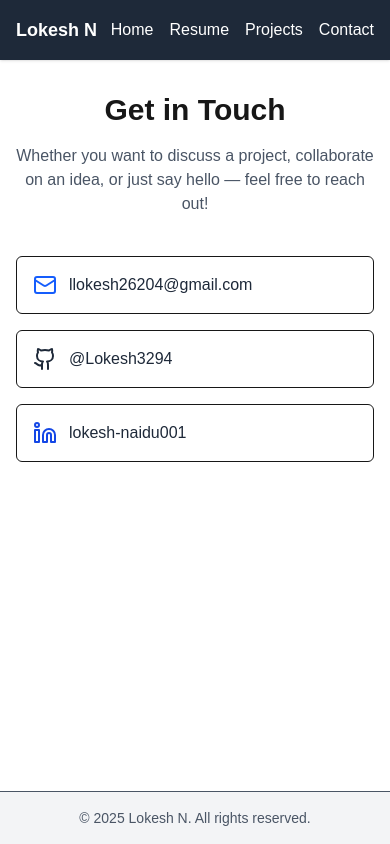
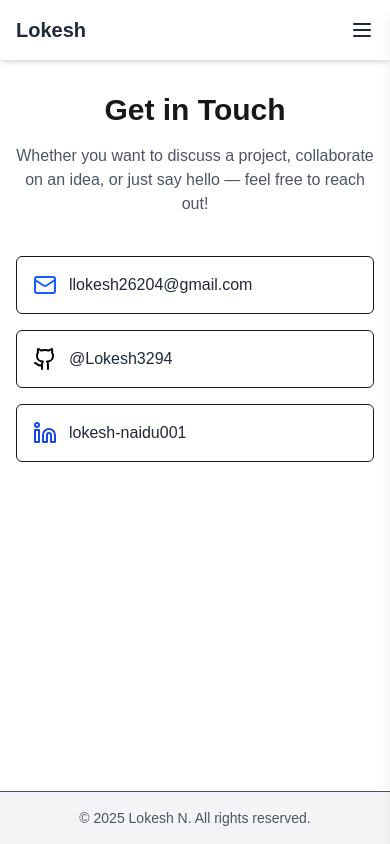
Before and after one commit to Lokesh3294/my-portfolio, a Next.js app: page /contact in a window 390 px wide. Built offline with nearby package versions, Linux system fonts and the light colour scheme.

Commit message:
Menu layout update for mobile

```diff
--- a/components/Header.tsx
+++ b/components/Header.tsx
@@ -1,17 +1,44 @@
+import { useState } from 'react';
 import Link from 'next/link';
+import { Menu, X } from 'lucide-react';
 
 export default function Header() {
+  const [isOpen, setIsOpen] = useState(false);
+
   return (
-    <header className="bg-gray-800 text-white p-4 shadow">
-      <nav className="max-w-4xl mx-auto flex justify-between items-center">
-        <span className="font-bold text-lg">Lokesh N</span>
-        <div className="space-x-4">
+    <header className="bg-white dark:bg-gray-900 shadow-md">
+      <div className="max-w-6xl mx-auto px-4 py-4 flex justify-between items-center">
+        <h1 className="text-xl font-bold text-gray-800 dark:text-white">Lokesh</h1>
+
+        {/* Desktop Navigation */}
+        <nav className="hidden sm:flex gap-8 text-gray-700 dark:text-gray-200">
           <Link href="/">Home</Link>
           <Link href="/resume">Resume</Link>
           <Link href="/projects">Projects</Link>
           <Link href="/contact">Contact</Link>
+        </nav>
+
+        {/* Mobile Menu Button */}
+        <button
+          className="sm:hidden text-gray-800 dark:text-white"
+          onClick={() => setIsOpen(!isOpen)}
+        >
+          {isOpen ? <X size={24} /> : <Menu size={24} />}
+        </button>
+      </div>
+
+      {/* Mobile Slide-In Menu */}
+      <div
+        className={`sm:hidden fixed top-0 right-0 h-full w-2/3 bg-white dark:bg-gray-800 shadow-lg transform transition-transform duration-300 z-50
+        ${isOpen ? 'translate-x-0' : 'translate-x-full'}`}
+      >
+        <div className="p-6 flex flex-col gap-6 text-gray-800 dark:text-gray-200 text-lg">
+          <Link href="/" onClick={() => setIsOpen(false)}>Home</Link>
+          <Link href="/resume" onClick={() => setIsOpen(false)}>Resume</Link>
+          <Link href="/projects" onClick={() => setIsOpen(false)}>Projects</Link>
+          <Link href="/contact" onClick={() => setIsOpen(false)}>Contact</Link>
         </div>
-      </nav>
+      </div>
     </header>
   );
 }
--- a/pages/contact.tsx
+++ b/pages/contact.tsx
@@ -11,7 +11,7 @@ export default function Contact() {
       <main className="px-4 sm:px-6 lg:px-8 py-8 max-w-2xl mx-auto flex-grow">
         <h1 className="text-3xl sm:text-4xl font-bold mb-4 text-center">Get in Touch</h1>
         <p className="text-center text-gray-600 mb-10">
-          Whether you want to discuss a project, collaborate on an idea, or just say hello — feel free to reach out!
+          Whether you want to discuss a project, collaborate on an idea, or just say hello &mdash; feel free to reach out!
         </p>
         <div className="space-y-4">
           <a
@@ -27,7 +27,7 @@ export default function Contact() {
             rel="noopener noreferrer"
             className="flex items-center gap-3 p-4 border rounded-md hover:bg-gray-50 transition"
           >
-            <Github className="text-gray-800 dark:text-gray-300"/>
+            <Github className="text-black" />
             <span className="text-gray-800">@Lokesh3294</span>
           </a>
           <a
```
